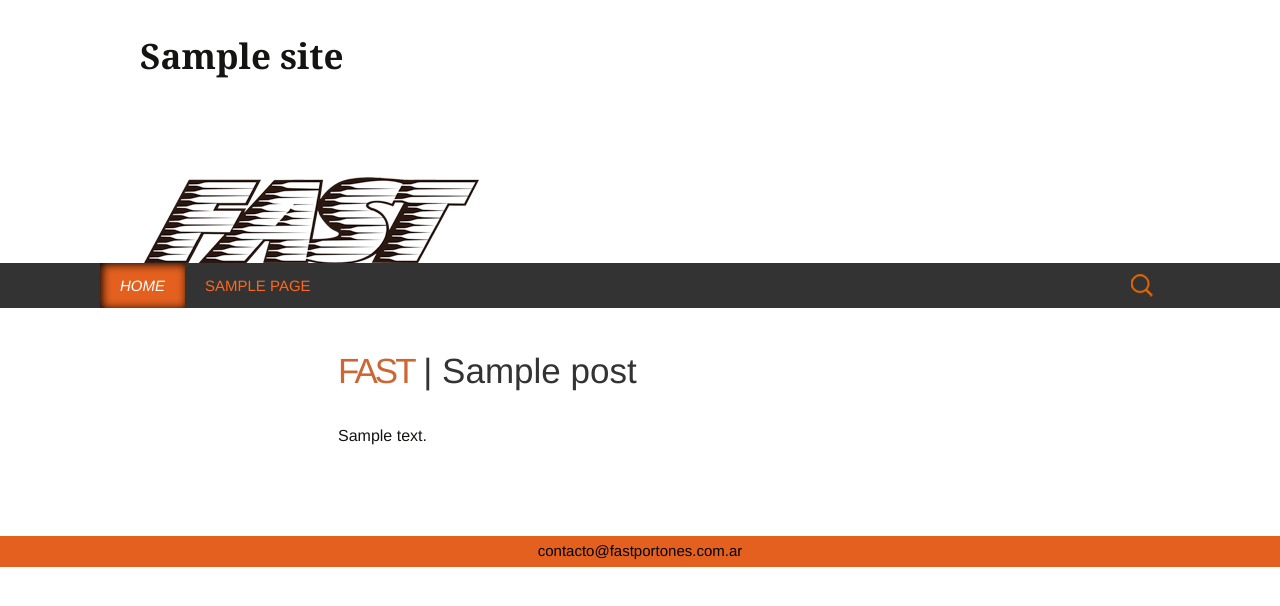
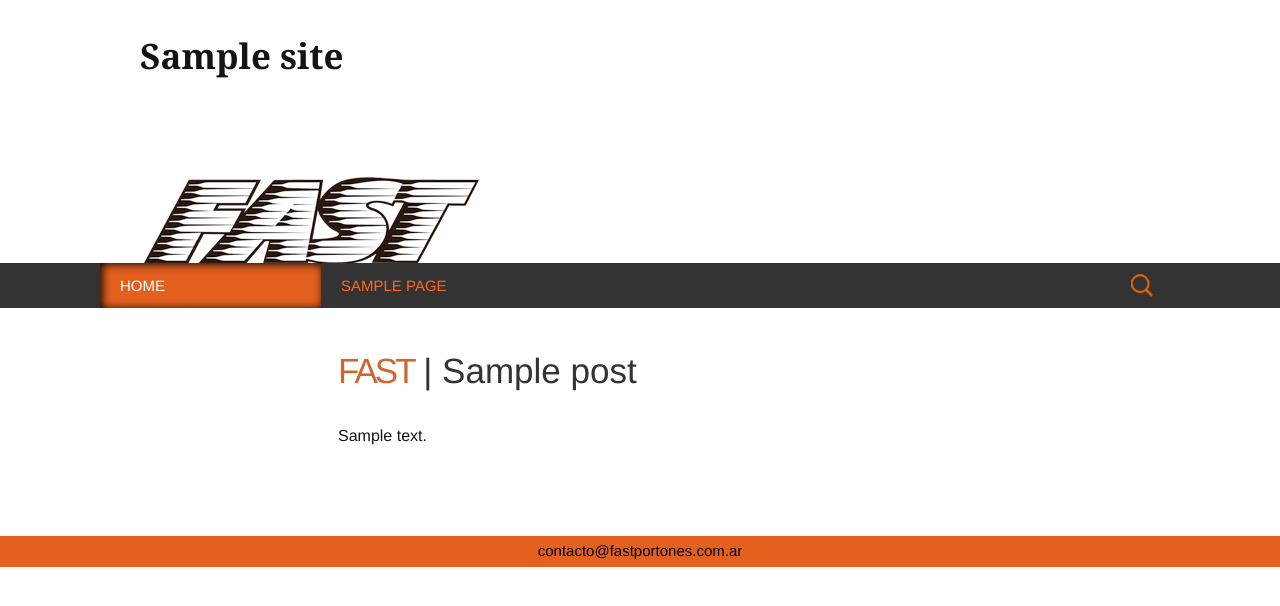
Before and after one commit to cortezcristian/fastportones, a WordPress theme: template themes/twentythirteen/page.php in a window 1280 px wide. Shown: the top 606 px of the page. Run offline with PHP 8.4 and a stand-in for WordPress, Linux system fonts and the light colour scheme; the site name, menu and one post (Sample post) are stand-ins, and other content is empty; some libraries are stand-ins or nearby versions.

Commit message:
ajuste rollover de desplegable
saque italic

```diff
--- a/themes/twentythirteen/style.css
+++ b/themes/twentythirteen/style.css
@@ -926,7 +926,8 @@ ul.nav-menu li:hover > ul,
 .nav-menu .current-menu-ancestor > a {
 	background-color: #e4601f;
 	color: #fff;
-	font-style: italic;
+	width: 221px;
+	/*font-style: italic;*/
     -moz-box-shadow:    inset 2px 1px 10px #000000;
     -webkit-box-shadow: inset 2px 1px 10px #000000;
     box-shadow:         inset 2px 1px 10px #000000;
```
